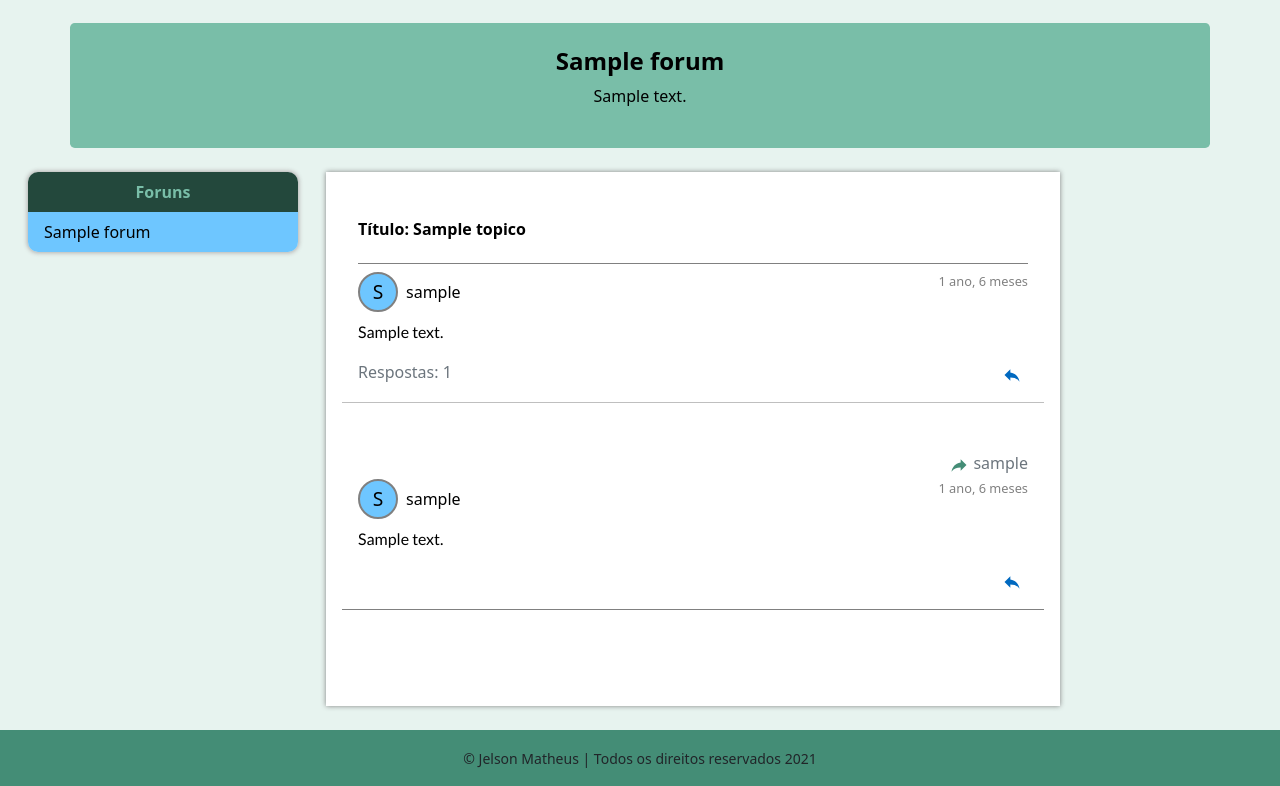
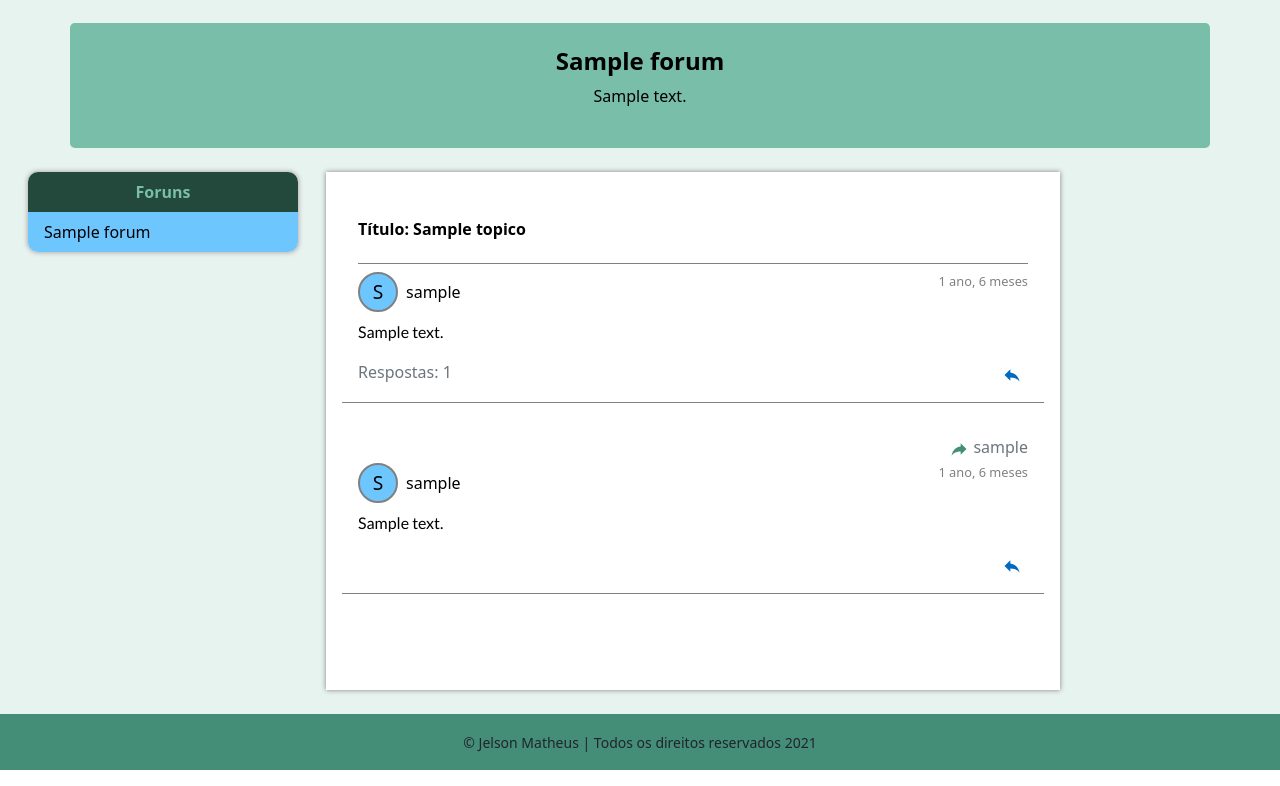
Before and after one commit to JelsonMatheus/rdjsite, a Django app: a page that uses site_forum/templates/site_forum/topico.html in a window 1280 px wide. Shown: the part 57-843 px from the top of the page. Run offline with Django 3.2, Linux system fonts and the light colour scheme; tables that the repository leaves empty hold one stand-in row (values such as "Sample post"); parts of the project's set-up code (start-up, migrations or seed data) failed here and were passed over.

Commit message:
Coriige margin em css

```diff
--- a/site_forum/static/site_forum/css/topico.css
+++ b/site_forum/static/site_forum/css/topico.css
@@ -57,6 +57,7 @@ main {
 }
 .topico-container {
     padding: 3rem 0rem 0rem 0rem;
+    border-bottom: 1px solid gray;
 }
 .topico-title {
     font-size: 1em;
--- a/site_forum/templates/site_forum/topico.html
+++ b/site_forum/templates/site_forum/topico.html
@@ -65,7 +65,7 @@
                             </div>
                         </div>
 
-                        <div class="topico-footer mt-2 d-flex justify-content-end">
+                        <div class="topico-footer mt-2 pb-3 d-flex justify-content-end">
                             <div class="text-muted me-auto">
                                 <span>Respostas: {{topico.resposta_set.count}}</span>
                             </div>
@@ -98,8 +98,6 @@
                             </button> {% endif %}
                         </div>
                     </div>
-
-                    <hr>
 
                     <div class="resposta-list">
                         {% for resposta in respostas %}
```
